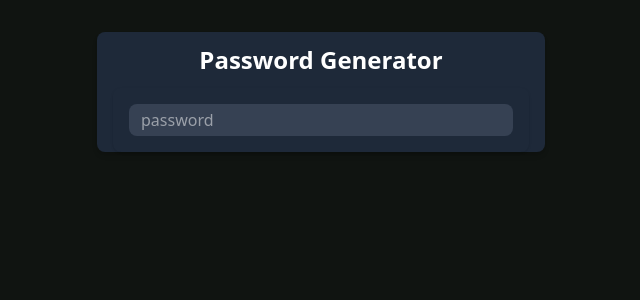
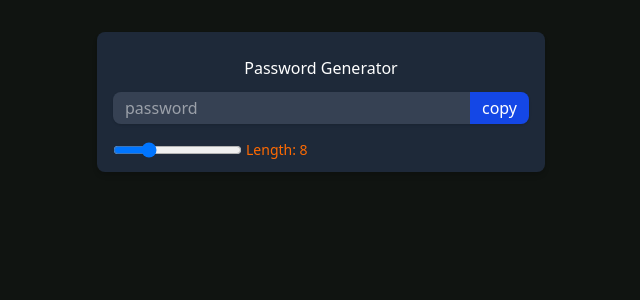
Before and after one commit to taher-dev/react-learning-log, a React (Vite) app in the folder 05passwordGenerator/: page / in a window 1280 px wide. Shown: the top 300 px of the page, without its empty margins (319-959 px from the left). Built offline with nearby package versions, Linux system fonts and the light colour scheme.

Commit message:
Add: password length slider

```diff
--- a/05passwordGenerator/src/App.jsx
+++ b/05passwordGenerator/src/App.jsx
@@ -22,19 +22,32 @@ function App() {
   }, [length, numberAllowed, charAllowed, setPassword]);
 
   return (
-    <div className="w-full max-w-md mx-auto shadow-md rounded-lg px-4 my-8 text-orange-500 bg-gray-800">
-      <h1 className="text-white text-center py-3 font-bold text-2xl">
-        Password Generator
-      </h1>
+    <div className="w-full max-w-md mx-auto shadow-md rounded-lg px-4 py-3 my-8 bg-gray-800 text-orange-500">
+      <h1 className="text-white text-center my-3">Password Generator</h1>
 
       <div className="flex shadow rounded-lg overflow-hidden mb-4">
         <input
           type="text"
           value={password}
-          className="outline-none w-full py-1 px-3 bg-gray-700 text-white m-4 rounded-lg"
+          className="outline-none w-full py-1 px-3 bg-gray-700 text-white"
           placeholder="password"
           readOnly
         />
+        <button className="outline-none bg-blue-700 text-white px-3 py-0.5 shrink-0">
+          copy
+        </button>
+      </div>
+      <div className="flex text-sm gap-x-2">
+        <div className="flex items-center gap-x-1">
+          <input
+            type="range"
+            value={length}
+            min={4}
+            max={20}
+            className="cursor-pointer"
+          />
+          <label>Length: {length}</label>
+        </div>
       </div>
     </div>
   );
```
